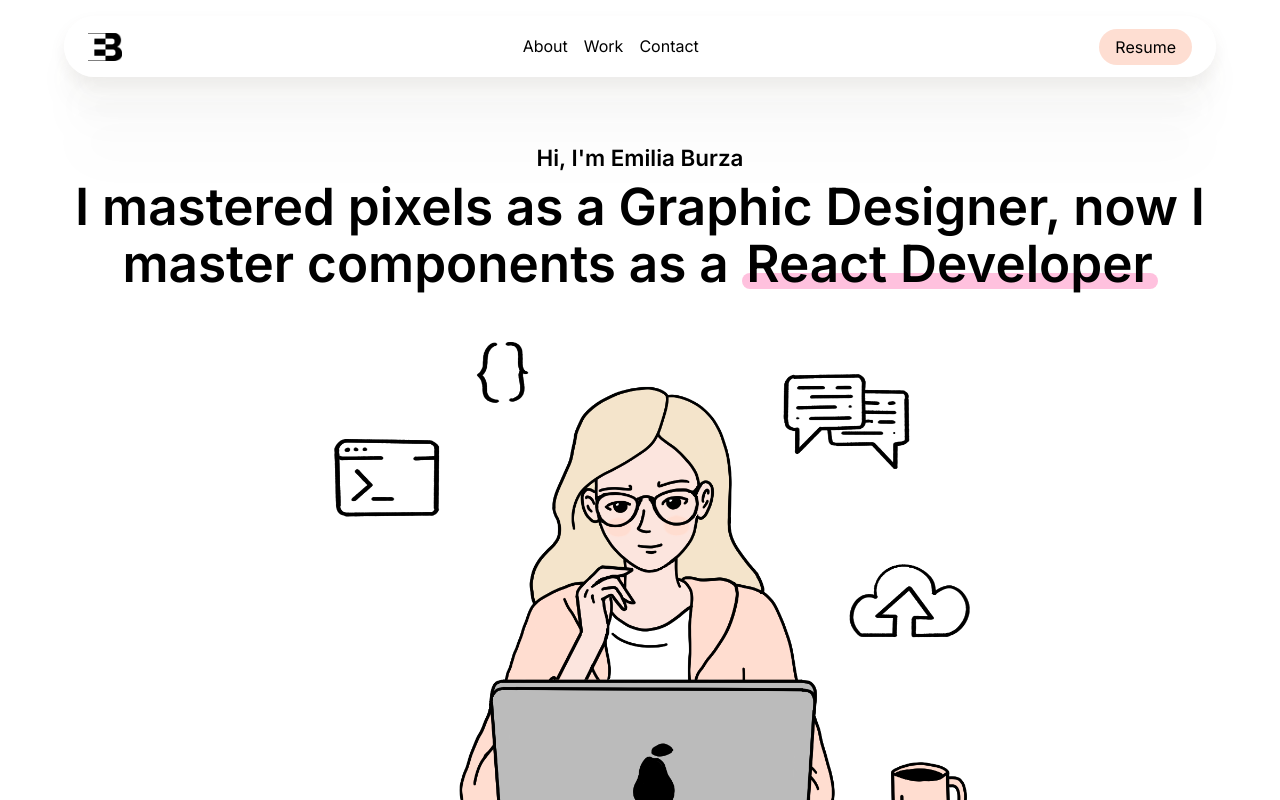
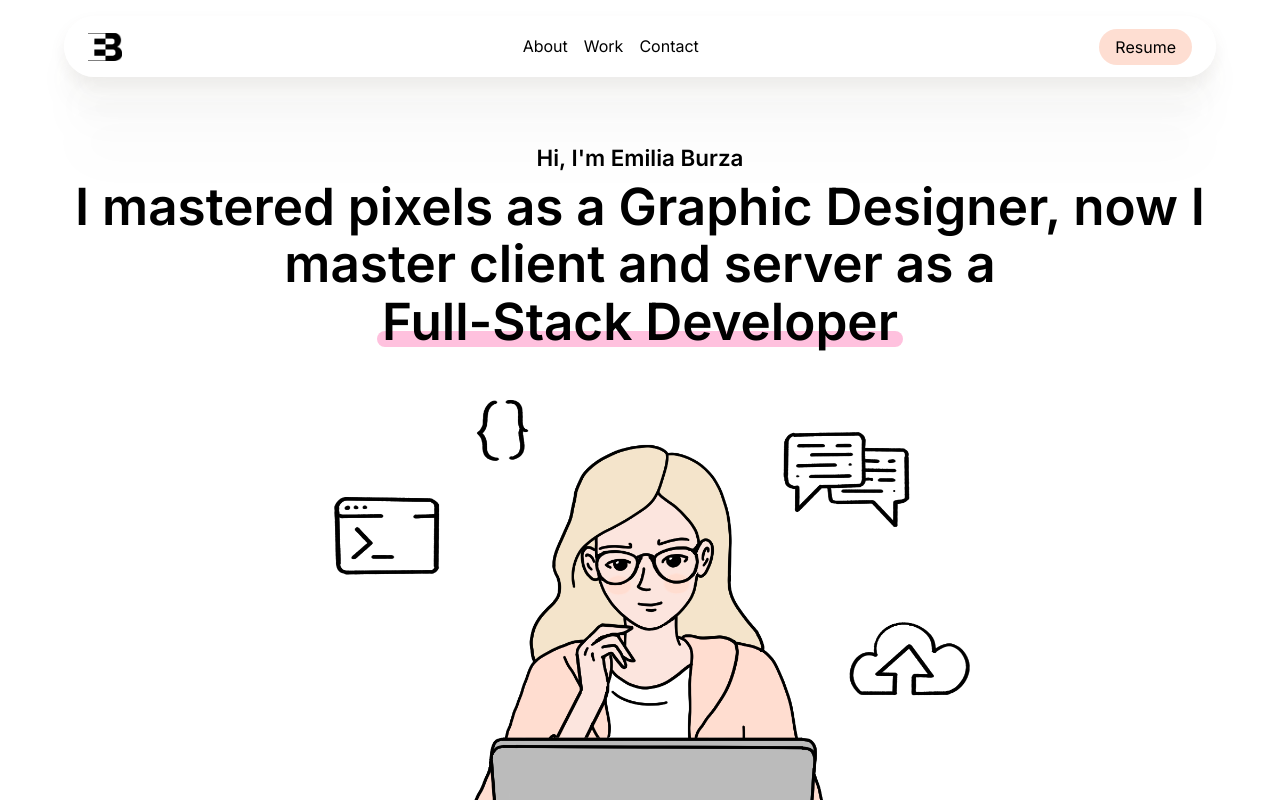
Before and after one commit to eburza/portfolio-emilia-burza, a React (Vite) app: page / in a window 1280 px wide. Shown: the top 800 px of the page. Built offline with nearby package versions, Linux system fonts and the light colour scheme.

Commit message:
Update hero section text

```diff
--- a/src/components/BannerMain.jsx
+++ b/src/components/BannerMain.jsx
@@ -5,8 +5,8 @@ export default function BannerMain() {
         <header className='hero'>
             <div className='hero-container'>
                 <div className='hero-text'>
-                    <p className='heading-s'>Hi, I'm Emilia Burza</p>
-                    <h1 className='heading-xl'>I mastered pixels as a Graphic Designer, now I master components as a <span className='underscore hero-react-dev'>React Developer</span></h1>
+                    <p className='heading-s'>Hi, I&apos;m Emilia Burza</p>
+                    <h1 className='heading-xl'>I mastered pixels as a Graphic Designer, now I master client and server as a <span className='underscore hero-react-dev'>Full-Stack Developer</span></h1>
                 </div>
                 <img src={MainBannerImg} className='hero-img' alt='Cartoon illustration of a woman developer at work with her laptop and programming tools'/>
             </div>
```
